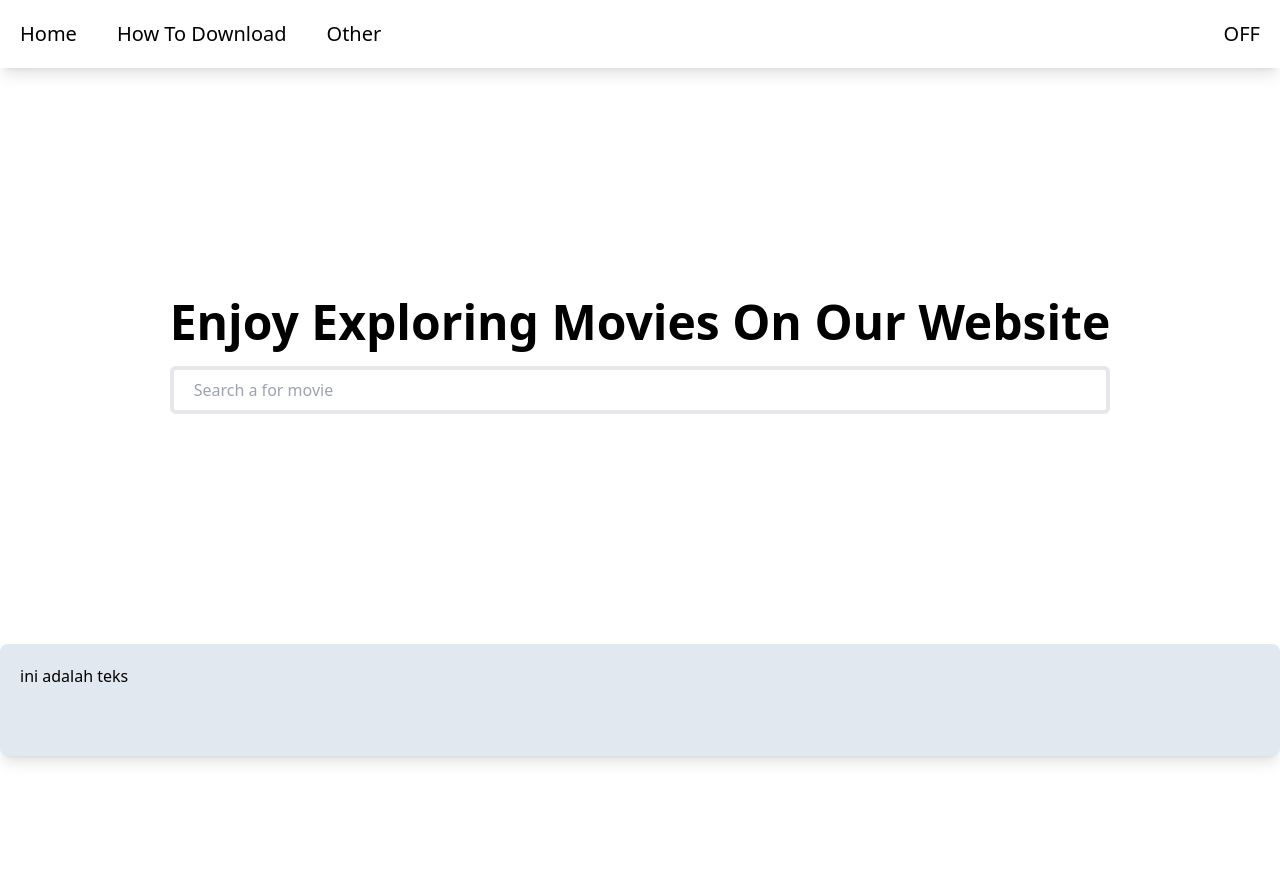
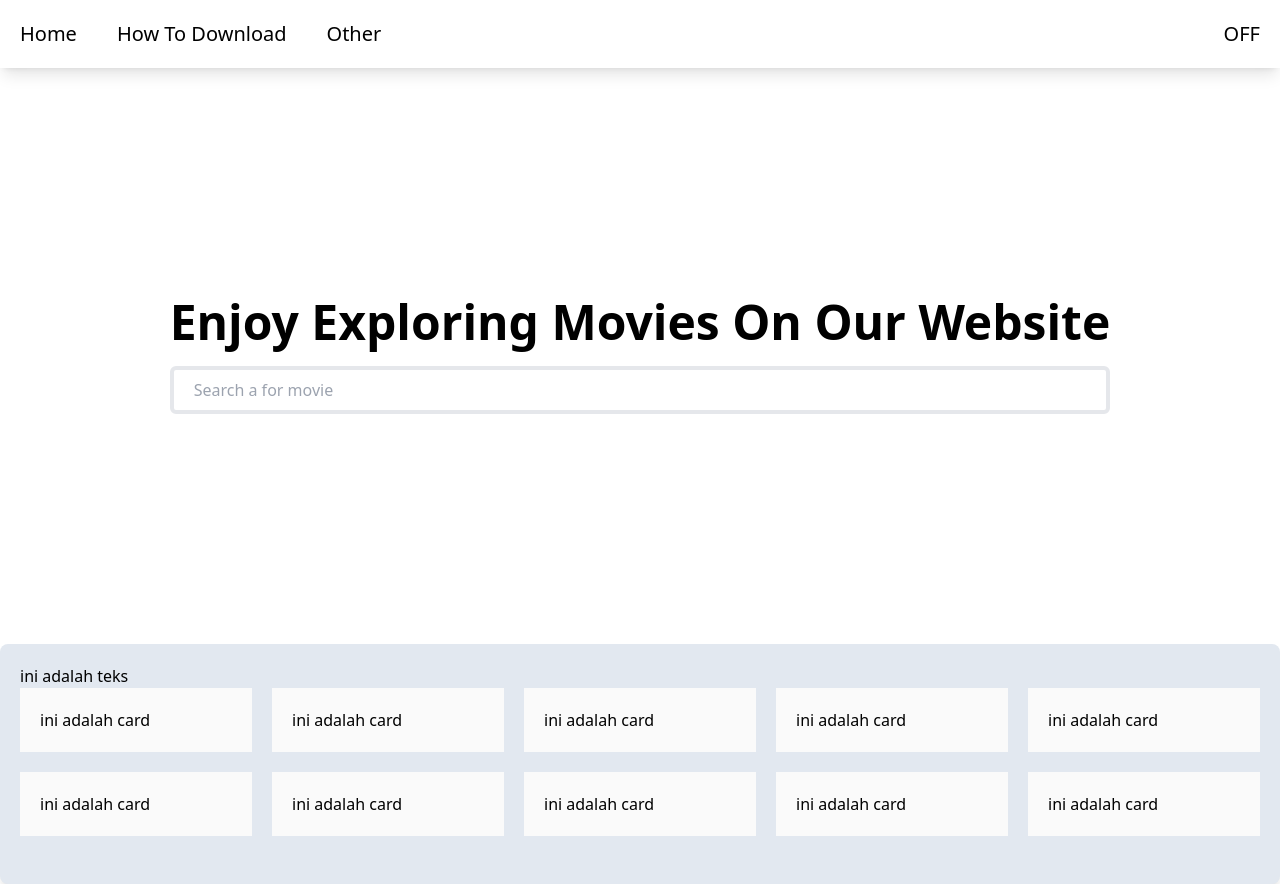
Before and after one commit to Igprad01/React-Js-Learn, a React (Vite) app: page / in a window 1280 px wide. Before the commit the page ends 800 px from the top, so only its background shows below. Built offline with nearby package versions, Linux system fonts and the light colour scheme.

Commit message:
fix card contentpage

```diff
--- a/src/components/ELements/Card/Card.jsx
+++ b/src/components/ELements/Card/Card.jsx
@@ -1,10 +1,11 @@
 import React from "react";
+import Heading1 from './../Heading1/H1';
 
 
 const Card = (props) => {
     return (
-        <div className={``}>
-            {/* on progress */}
+        <div className={`box-border py-5 px-5 bg-zinc-50`}>
+            <Heading1 text = 'ini adalah card' />
         </div>
     )
 }
```
